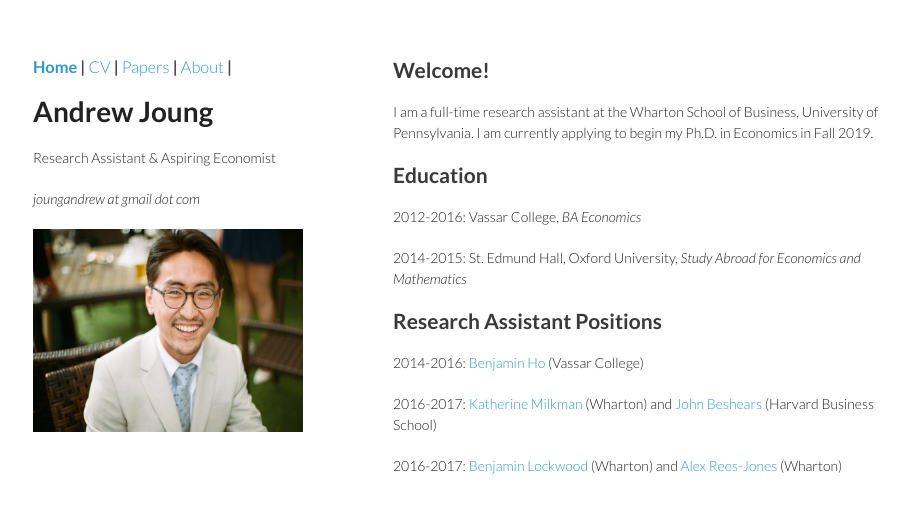
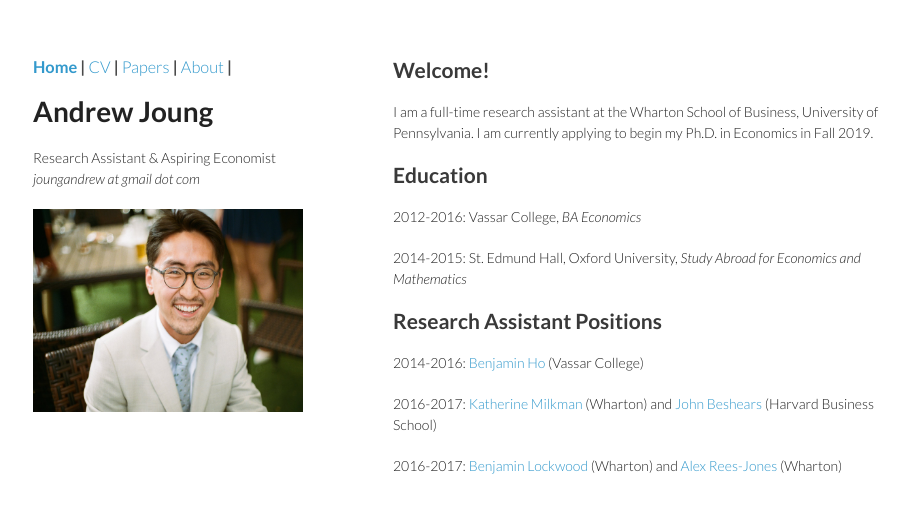
Before and after one commit to sxfinance/sxia.github.io, a Jekyll site: the page index.html, which Jekyll copies as it is, in a window 1280 px wide. Shown: the top 513 px of the page, without its empty margins (177-1084 px from the left). Built offline with Jekyll 4.4.1, drawn with Linux system fonts in a browser that asks for light colours.

```diff
--- a/index.html
+++ b/index.html
@@ -33,8 +33,7 @@
 	</h3>
       </nav>
         <h1>Andrew Joung</h1>
-        <p>Research Assistant & Aspiring Economist</p>
-	<p> <i>joungandrew at gmail dot com </i> </p>
+        <p>Research Assistant & Aspiring Economist        <i>joungandrew at gmail dot com </i></p>
 	<p class="view"><img src="Photo of Me.jpg" width=309 height=203></p>
       </header>
    <section>
```
